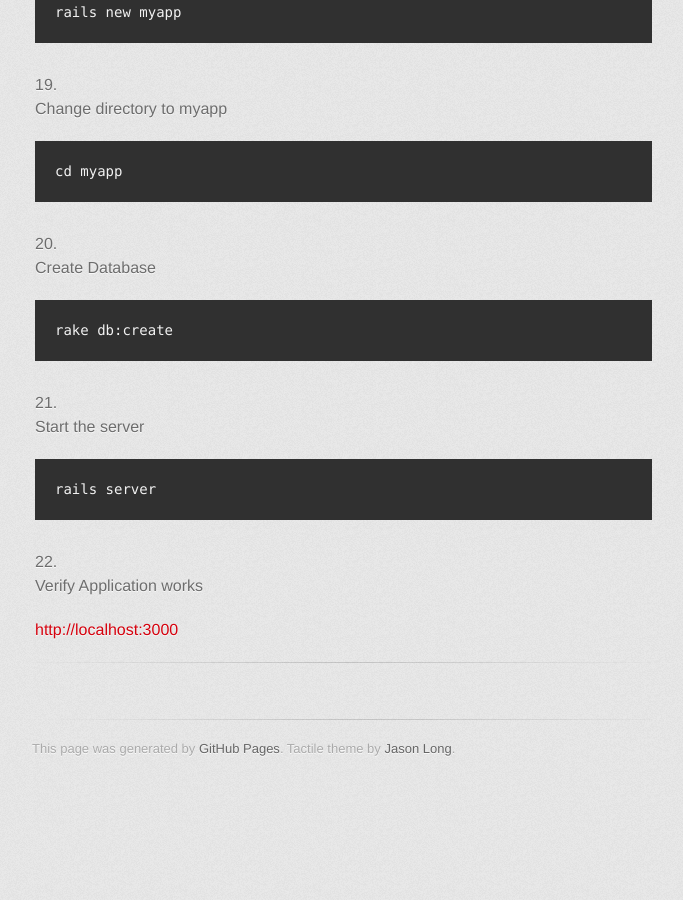
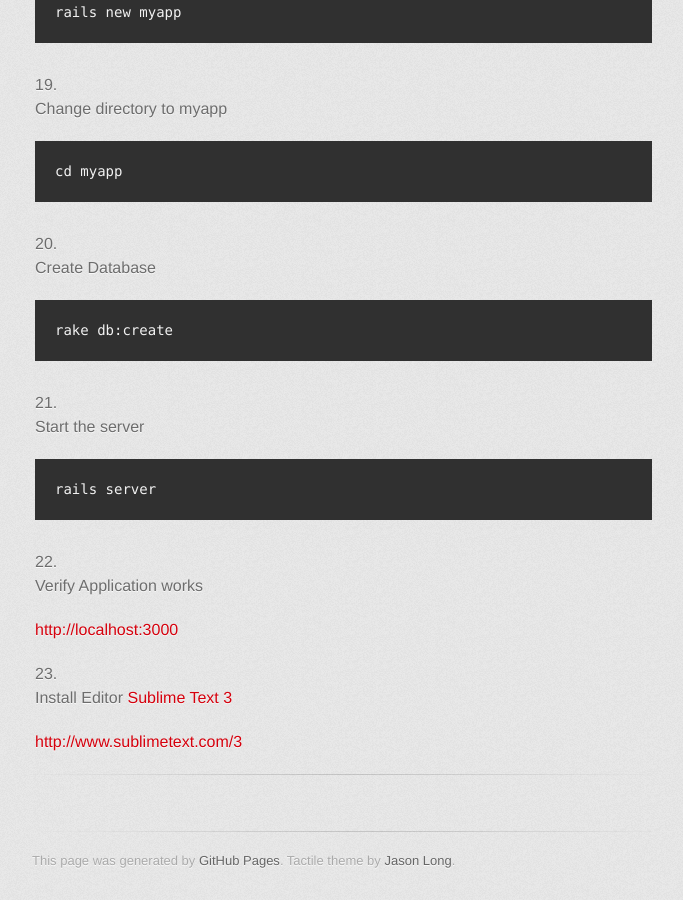
Before and after one commit to wasimakram/wasimakram.github.com, a Jekyll site: the page index.html, which Jekyll copies as it is, in a window 1280 px wide and 900 px high, scrolled down 3755 px. Shown: the whole window, without its empty margins (298-981 px from the left). Built offline with Jekyll 4.4.1, drawn with Linux system fonts in a browser that asks for light colours; some web fonts are replaced; before the commit the page ends 4543 px from its top, so only the background shows below that.

Commit message:
Replace master branch with page content via GitHub

```diff
--- a/index.html
+++ b/index.html
@@ -196,6 +196,11 @@ sudo apt-get install nodejs
 
 <p><a href="http://localhost:3000">http://localhost:3000</a></p>
 </li>
+<li>
+<p>Install Editor <a href="http://www.sublimetext.com/3">Sublime Text 3</a></p>
+
+<p><a href="http://www.sublimetext.com/3">http://www.sublimetext.com/3</a></p>
+</li>
 </ol><hr>
         </section>
 
```
Also changed, not shown: params.json (+1 -1 lines).
